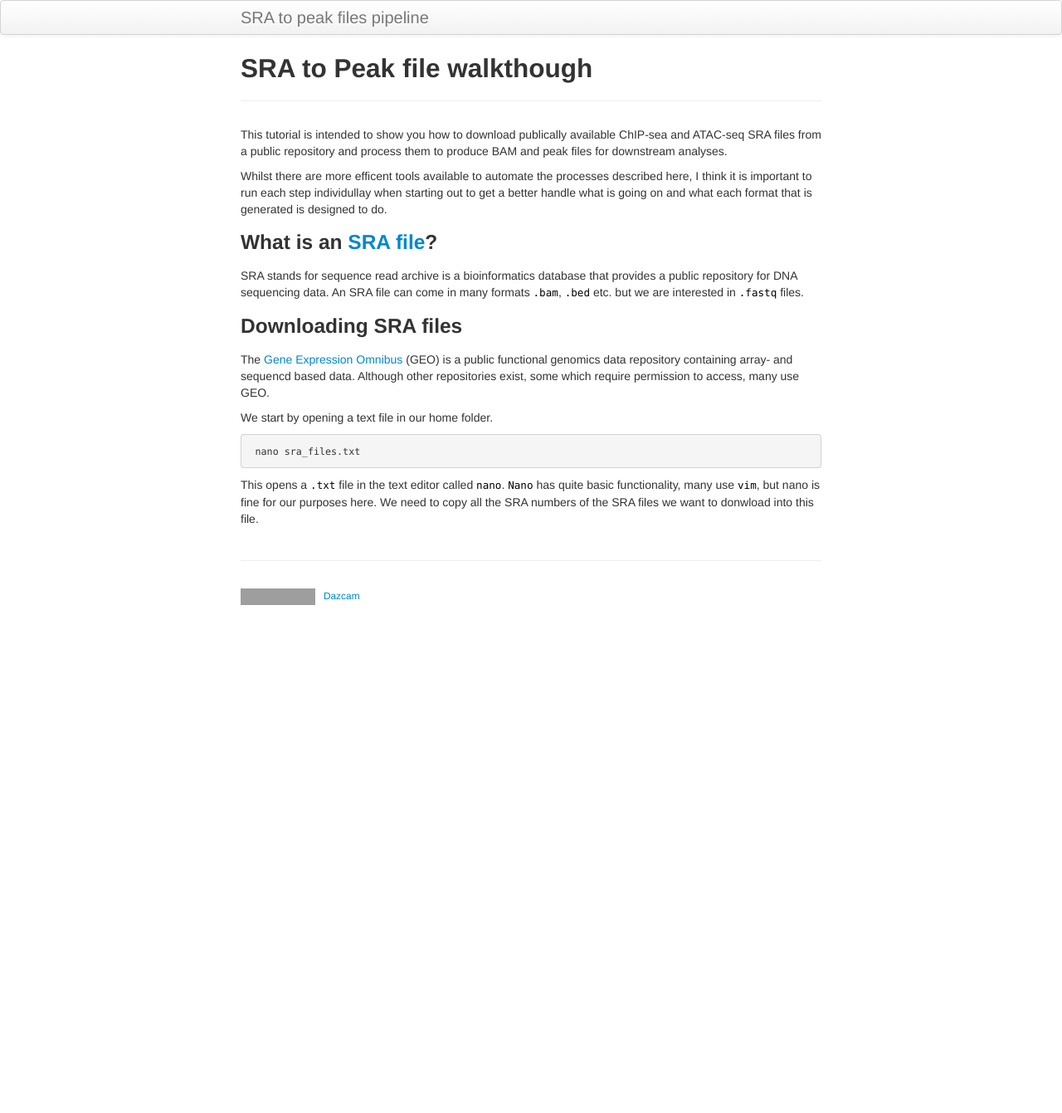
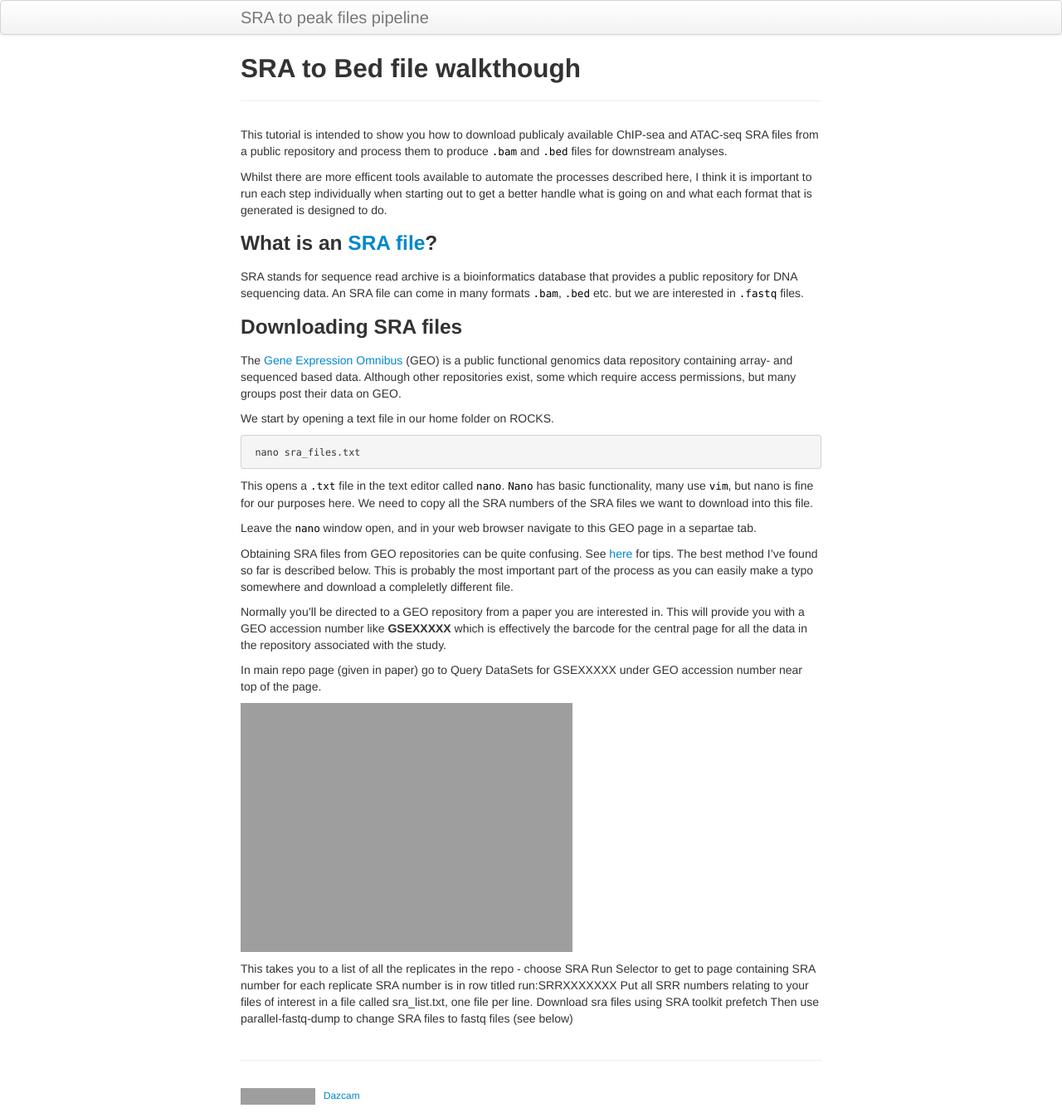
Before and after one commit to Dazcam/Bioinformatics-tutorials, a Jekyll site: the page built from pages/get-sra.md, in a window 1280 px wide. Shown: the whole page at 83% size. Built offline with Jekyll 4.4.1, drawn with Linux system fonts in a browser that asks for light colours; before the commit the page ends 900 px from its top, so only the background shows below that; grey boxes are pictures that could not be loaded.

Commit message:
Added image

```diff
--- a/pages/get-sra.md
+++ b/pages/get-sra.md
@@ -1,23 +1,52 @@
 ---
 layout: page
-title: SRA to Peak file walkthough
+title: SRA to Bed file walkthough
 description: Basic high thoughput sequencing walkthrough
 ---
 
-This tutorial is intended to show you how to download publically available ChIP-sea and ATAC-seq SRA files from a public repository and process them to produce BAM and peak files for downstream analyses.
+This tutorial is intended to show you how to download publicaly available ChIP-sea and ATAC-seq SRA files
+from a public repository and process them to produce `.bam` and `.bed` files for downstream analyses.
 
-Whilst there are more efficent tools available to automate the processes described here,  I think it is important to run each step individullay when starting out to get a better handle what is going on and what each format that is generated is designed to do.
+Whilst there are more efficent tools available to automate the processes described here, I think it is
+important to run each step individually when starting out to get a better handle what is going on and
+what each format that is generated is designed to do.
 
 ### What is an [SRA file](https://en.wikipedia.org/wiki/Sequence_Read_Archive)?
 
-SRA stands for sequence read archive is a bioinformatics database that provides a public repository for DNA sequencing data. An SRA file can come in many formats `.bam`, `.bed` etc. but we are interested in `.fastq` files.
+SRA stands for sequence read archive is a bioinformatics database that provides a public repository
+for DNA sequencing data. An SRA file can come in many formats `.bam`, `.bed` etc. but we are interested
+in `.fastq` files.
 
 ### Downloading SRA files
 
-The [Gene Expression Omnibus](https://www.ncbi.nlm.nih.gov/geo/) (GEO) is a public functional genomics data repository containing array- and sequencd based data. Although other repositories exist, some which require permission to access, many use GEO.
+The [Gene Expression Omnibus](https://www.ncbi.nlm.nih.gov/geo/) (GEO) is a public functional genomics data
+repository containing array- and sequenced based data. Although other repositories exist, some which require
+access permissions, but many groups post their data on GEO.
 
-We start by opening a text file in our home folder.
+We start by opening a text file in our home folder on ROCKS.
 
      nano sra_files.txt
 
-This opens a `.txt` file in the text editor called `nano`. `Nano` has quite basic functionality, many use `vim`, but nano is fine for our purposes here. We need to copy all the SRA numbers of the SRA files we want to donwload into this file.
+This opens a `.txt` file in the text editor called `nano`. `Nano` has basic functionality, many use `vim`,
+but nano is fine for our purposes here. We need to copy all the SRA numbers of the SRA files we want to
+download into this file.
+
+Leave the `nano` window open, and in your web browser navigate to this GEO page in a separtae tab.
+
+Obtaining SRA files from GEO repositories can be quite confusing. See [here](https://www.biostars.org/p/111040/)
+for tips. The best method I've found so far is described below. This is probably the most important part of the
+process as you can easily make a typo somewhere and download a compleletly different file.
+
+Normally you'll be directed to a GEO repository from a paper you are interested in. This will provide you with
+a GEO accession number like **GSEXXXXX** which is effectively the barcode for the central page for all the data
+in the repository associated with the study.
+
+In main repo page (given in paper) go to Query DataSets for GSEXXXXX under GEO accession number near top of the page.
+
+![useful image]({{ site.url }}/assets/geo_screenshot1.pdf)
+
+This takes you to a list of all the replicates in the repo - choose SRA Run Selector to get to page containing SRA number for each replicate
+SRA number is in row titled run:SRRXXXXXXX
+Put all SRR numbers relating to your files of interest in a file called sra_list.txt, one file per line.
+Download sra files using SRA toolkit prefetch
+Then use parallel-fastq-dump to change SRA files to fastq files (see below)
```
